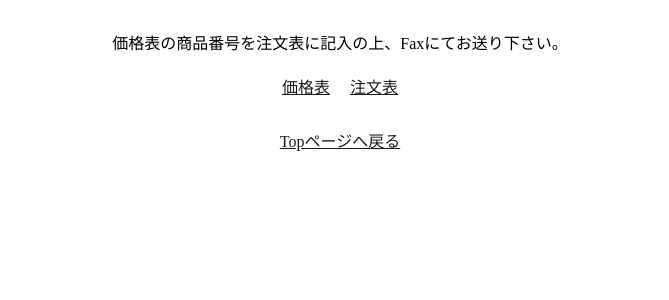
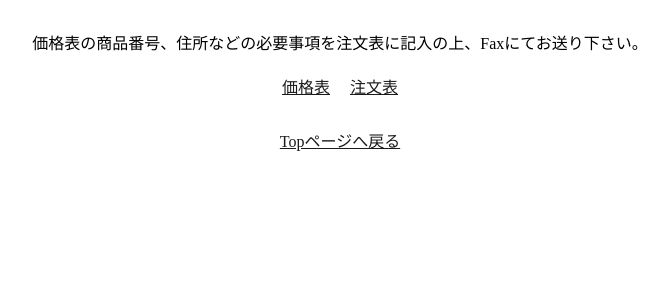
Before and after one commit to kult0922/kurisakien, a Next.js app: page /docs/fax in a window 1280 px wide. Shown: the top 300 px of the page, without its empty margins (300-969 px from the left). Built offline with nearby package versions, Linux system fonts and the light colour scheme; what unstated-next would draw is missing.

Commit message:
誤字修正

```diff
--- a/src/components/organisms/Docs/Fax/index.tsx
+++ b/src/components/organisms/Docs/Fax/index.tsx
@@ -15,7 +15,9 @@ const PdfLink = styled.a({
 export const FaxDocument: React.FC = () => {
   return (
     <Wrapper>
-      <Box mt={30}>価格表の商品番号を注文表に記入の上、Faxにてお送り下さい。</Box>
+      <Box mt={30}>
+        価格表の商品番号、住所などの必要事項を注文表に記入の上、Faxにてお送り下さい。
+      </Box>
       <Box mt={20}>
         <PdfLink href="/pdf/kakaku.pdf" download="価格表.pdf">
           価格表
--- a/src/components/organisms/Items/index.tsx
+++ b/src/components/organisms/Items/index.tsx
@@ -88,7 +88,7 @@ export const Items: React.FC<Props> = ({ style, ...props }) => {
             );
           })}
       <Box>
-        <BasicLink path={routing.docs.fax} text={'Faxで個注文を希望の方はこちらから'}></BasicLink>
+        <BasicLink path={routing.docs.fax} text={'Faxでの注文を希望の方はこちらから'}></BasicLink>
       </Box>
     </Wrapper>
   );
--- a/src/constants/store/itemList.ts
+++ b/src/constants/store/itemList.ts
@@ -198,7 +198,7 @@ export const itemList: Item[] = [
     description: `
 二番茶ならではの、たっぷりサイズでお手頃価格のお茶です。
 味の厚み、深みは一番茶にはかないませんが、健康的なさっぱり味、
-そして何より惜しげもなくゴクゴク飲めるのが嬉しいお茶のです。
+そして何より惜しげもなくゴクゴク飲めるのが嬉しいお茶です。
 
 湯温もさほど気にしなくて大丈夫、気軽にさっと淹れて下さい。
 夏は、ロックティーもおすすめです。
```
